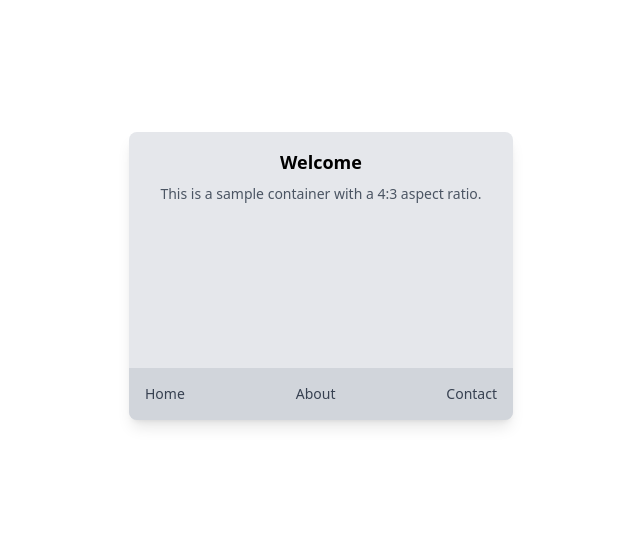
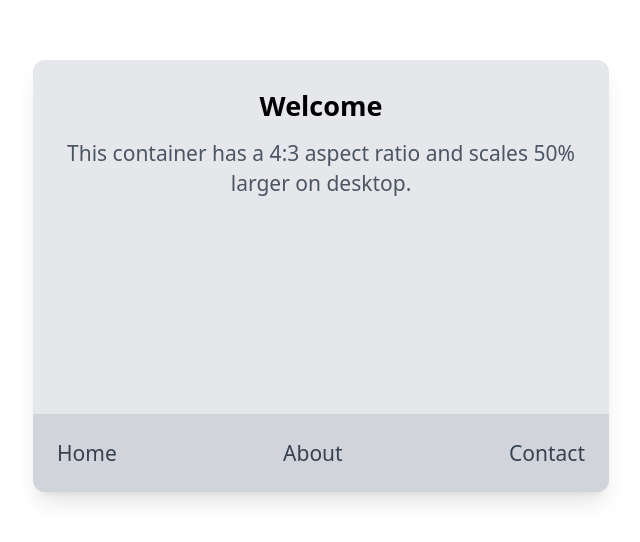
Before and after one commit to Craftronic/PetIncubator, a React (Vite) app in the folder web-gui/: page / in a window 1280 px wide. Shown: the part 148-690 px from the top of the page, without its empty margins (319-959 px from the left). Built offline with nearby package versions, Linux system fonts and the light colour scheme.

Commit message:
scaling gui

```diff
--- a/web-gui/src/App.tsx
+++ b/web-gui/src/App.tsx
@@ -7,13 +7,13 @@ function App() {
   return (
     <>
 <div className="flex justify-center items-center h-screen overflow-hidden">
-  <div className="aspect-[4/3] w-96 bg-gray-200 rounded-lg shadow-lg relative"> {/* Container with 4:3 aspect ratio */}
+  <div className="aspect-[4/3] w-96 bg-gray-200 rounded-lg shadow-lg relative md:scale-125 lg:scale-150"> {/* Container with dynamic scaling */}
 
     {/* Mockup Content for the Container */}
     <div className="p-4">
       <h2 className="text-lg font-bold text-center">Welcome</h2>
       <p className="text-sm text-gray-600 text-center mt-2">
-        This is a sample container with a 4:3 aspect ratio.
+        This container has a 4:3 aspect ratio and scales 50% larger on desktop.
       </p>
     </div>
 
```
